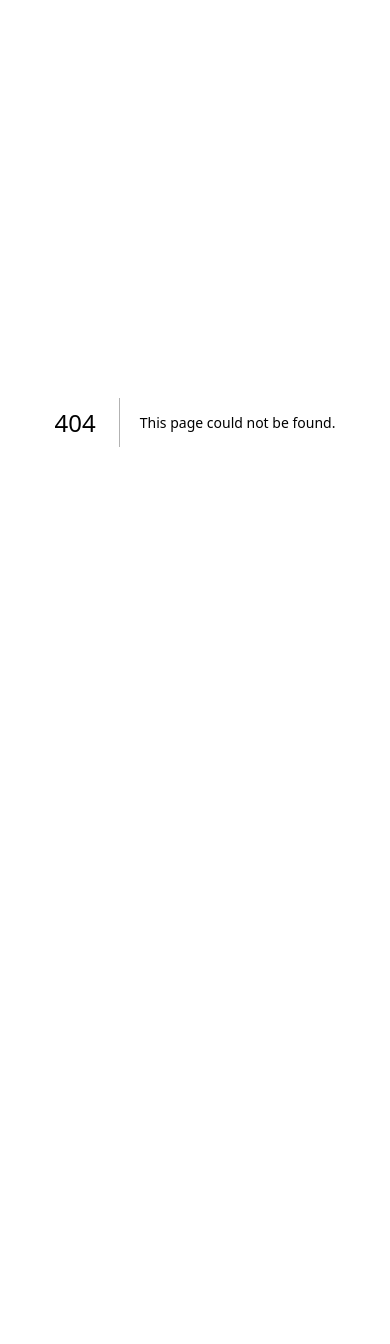
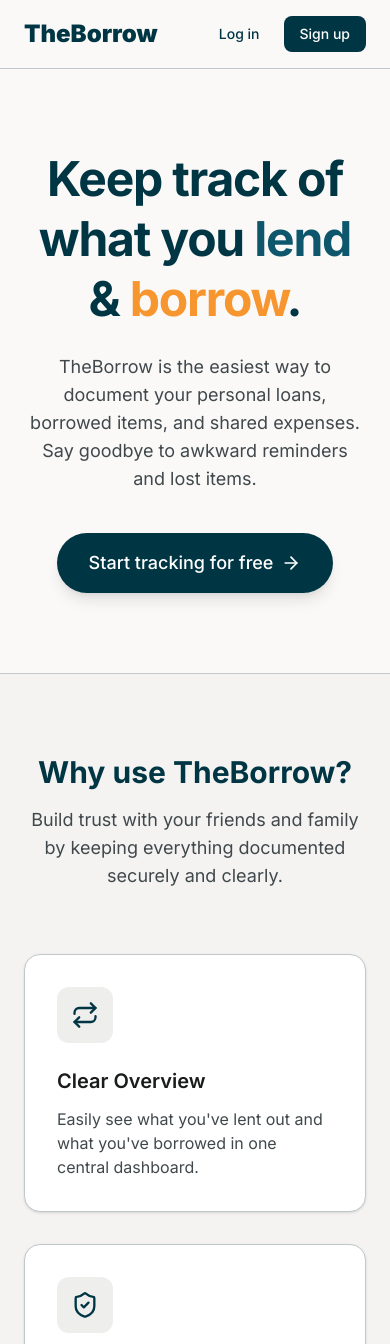
Before and after one commit to ArneSchueler/the-borrow, a Next.js app: page / in a window 390 px wide. Before the commit this address had no page. Shown: the top 1344 px of the page. Before the commit the page ends 844 px from the top, so only its background shows below. Built offline with nearby package versions, Linux system fonts and the light colour scheme.

Commit message:
Add LandingPage component with header, hero, and CTA sections; implement responsive design and styling for improved user experience.

```diff
--- /dev/null
+++ b/app/page.tsx
@@ -0,0 +1,143 @@
+import Link from "next/link";
+import { ArrowRight, ShieldCheck, Repeat, BellRing } from "lucide-react";
+
+export default function LandingPage() {
+  return (
+    <div className="min-h-screen bg-[#faf9f8] flex flex-col text-[#1a1c1c]">
+      {/* Header */}
+      <header className="sticky top-0 z-50 flex items-center justify-between px-6 py-4 border-b border-[#c0c8cb] bg-[#faf9f8]/90 backdrop-blur-md">
+        <div className="text-2xl font-black text-[#003644]">TheBorrow</div>
+        <div className="flex items-center gap-2 md:gap-4">
+          <Link
+            href="/login"
+            className="px-4 py-2 text-sm font-medium text-[#003644] hover:bg-[#eeeeed] rounded-lg transition-colors"
+          >
+            Log in
+          </Link>
+          <Link
+            href="/login"
+            className="px-4 py-2 text-sm font-medium text-white bg-[#003644] hover:brightness-110 rounded-lg transition-all"
+          >
+            Sign up
+          </Link>
+        </div>
+      </header>
+
+      <main className="flex-1">
+        {/* Hero Section */}
+        <section className="px-6 py-20 md:py-32 max-w-5xl mx-auto text-center">
+          <h1 className="text-5xl md:text-7xl font-bold text-[#003644] tracking-tight mb-6 leading-tight">
+            Keep track of what you <span className="text-[#0d566b]">lend</span>{" "}
+            & <span className="text-[#f7952f]">borrow</span>.
+          </h1>
+          <p className="text-lg md:text-xl text-[#40484b] mb-10 max-w-2xl mx-auto">
+            TheBorrow is the easiest way to document your personal loans,
+            borrowed items, and shared expenses. Say goodbye to awkward
+            reminders and lost items.
+          </p>
+          <Link
+            href="/login"
+            className="inline-flex items-center gap-2 px-8 py-4 text-lg font-medium text-white bg-[#003644] hover:bg-[#004b5f] rounded-full transition-all shadow-lg hover:shadow-xl hover:-translate-y-1"
+          >
+            Start tracking for free
+            <ArrowRight className="w-5 h-5" />
+          </Link>
+        </section>
+
+        {/* Why Us Section */}
+        <section className="bg-[#f4f3f2] py-20 px-6 border-y border-[#c0c8cb]">
+          <div className="max-w-6xl mx-auto">
+            <div className="text-center mb-16">
+              <h2 className="text-3xl md:text-4xl font-bold text-[#003644] mb-4">
+                Why use TheBorrow?
+              </h2>
+              <p className="text-[#40484b] max-w-2xl mx-auto text-lg">
+                Build trust with your friends and family by keeping everything
+                documented securely and clearly.
+              </p>
+            </div>
+
+            <div className="grid md:grid-cols-3 gap-8 md:gap-10">
+              <div className="bg-white p-8 rounded-2xl shadow-sm border border-[#c0c8cb]">
+                <div className="w-14 h-14 bg-[#eeeeed] rounded-xl flex items-center justify-center mb-6 text-[#003644]">
+                  <Repeat className="w-7 h-7" />
+                </div>
+                <h3 className="text-xl font-semibold mb-3 text-[#1a1c1c]">
+                  Clear Overview
+                </h3>
+                <p className="text-[#40484b]">
+                  Easily see what you've lent out and what you've borrowed in
+                  one central dashboard.
+                </p>
+              </div>
+
+              <div className="bg-white p-8 rounded-2xl shadow-sm border border-[#c0c8cb]">
+                <div className="w-14 h-14 bg-[#eeeeed] rounded-xl flex items-center justify-center mb-6 text-[#003644]">
+                  <ShieldCheck className="w-7 h-7" />
+                </div>
+                <h3 className="text-xl font-semibold mb-3 text-[#1a1c1c]">
+                  Secure Agreements
+                </h3>
+                <p className="text-[#40484b]">
+                  Create digital records of your loans, including photos,
+                  conditions, and expected return dates.
+                </p>
+              </div>
+
+              <div className="bg-white p-8 rounded-2xl shadow-sm border border-[#c0c8cb]">
+                <div className="w-14 h-14 bg-[#eeeeed] rounded-xl flex items-center justify-center mb-6 text-[#003644]">
+                  <BellRing className="w-7 h-7" />
+                </div>
+                <h3 className="text-xl font-semibold mb-3 text-[#1a1c1c]">
+                  No More Awkwardness
+                </h3>
+                <p className="text-[#40484b]">
+                  Keep relationships healthy with clear expectations and
+                  straightforward accountability.
+                </p>
+              </div>
+            </div>
+          </div>
+        </section>
+
+        {/* CTA Section */}
+        <section className="py-24 px-6 text-center max-w-4xl mx-auto">
+          <h2 className="text-4xl font-bold text-[#003644] mb-6">
+            Ready to bring clarity to your sharing?
+          </h2>
+          <p className="text-lg text-[#40484b] mb-10">
+            Join today and never lose track of a loaned item or borrowed money
+            again.
+          </p>
+          <Link
+            href="/login"
+            className="inline-flex items-center justify-center px-8 py-4 text-lg font-semibold text-[#003644] bg-[#b6ebfe] hover:bg-[#9cdffc] rounded-full transition-all shadow-md hover:shadow-lg active:scale-95"
+          >
+            Create your free account
+          </Link>
+        </section>
+      </main>
+
+      {/* Footer */}
+      <footer className="bg-[#003644] text-white/80 py-10 px-6">
+        <div className="max-w-6xl mx-auto flex flex-col md:flex-row items-center justify-between gap-6">
+          <div className="text-xl font-black text-white">TheBorrow</div>
+          <p className="text-sm">
+            © {new Date().getFullYear()} TheBorrow. All rights reserved.
+          </p>
+          <div className="flex gap-6 text-sm">
+            <Link href="#" className="hover:text-white transition-colors">
+              Privacy
+            </Link>
+            <Link href="#" className="hover:text-white transition-colors">
+              Terms
+            </Link>
+            <Link href="#" className="hover:text-white transition-colors">
+              Contact
+            </Link>
+          </div>
+        </div>
+      </footer>
+    </div>
+  );
+}
```
